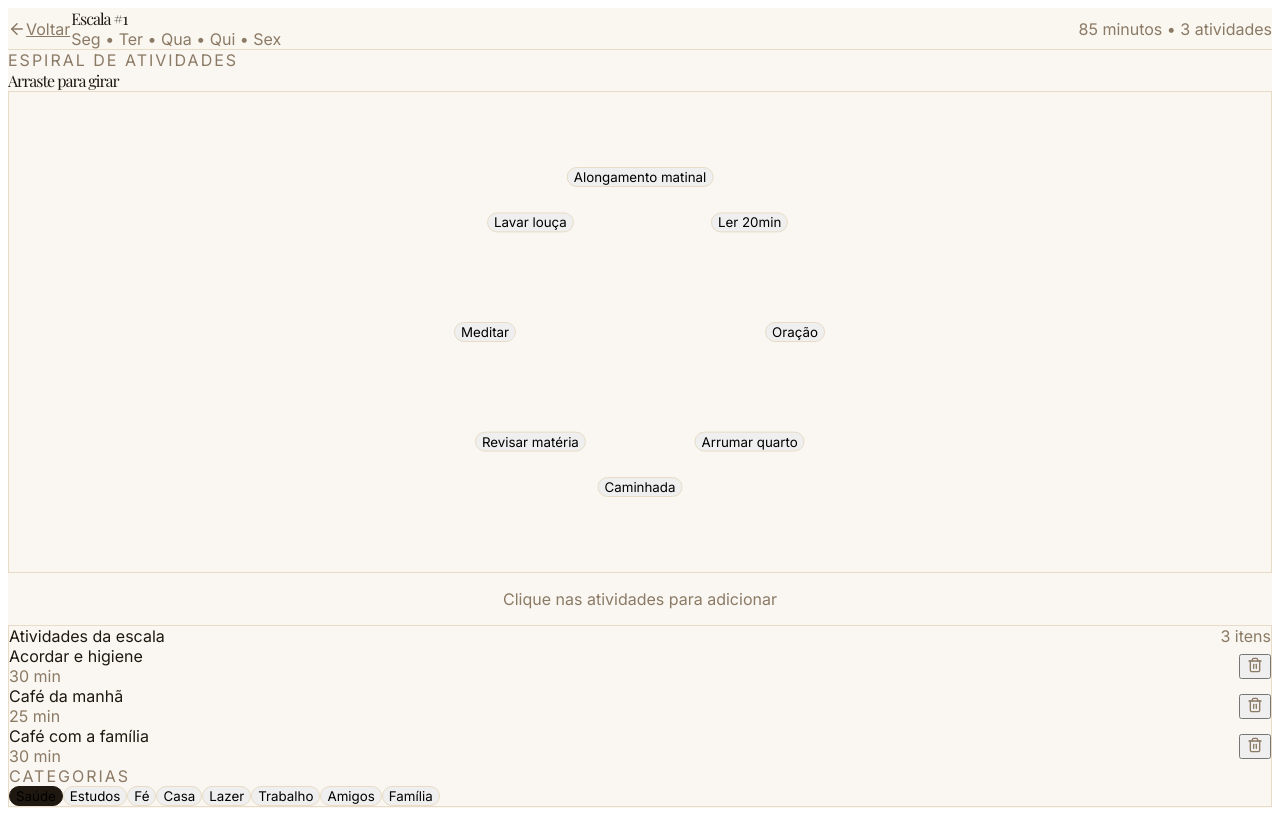
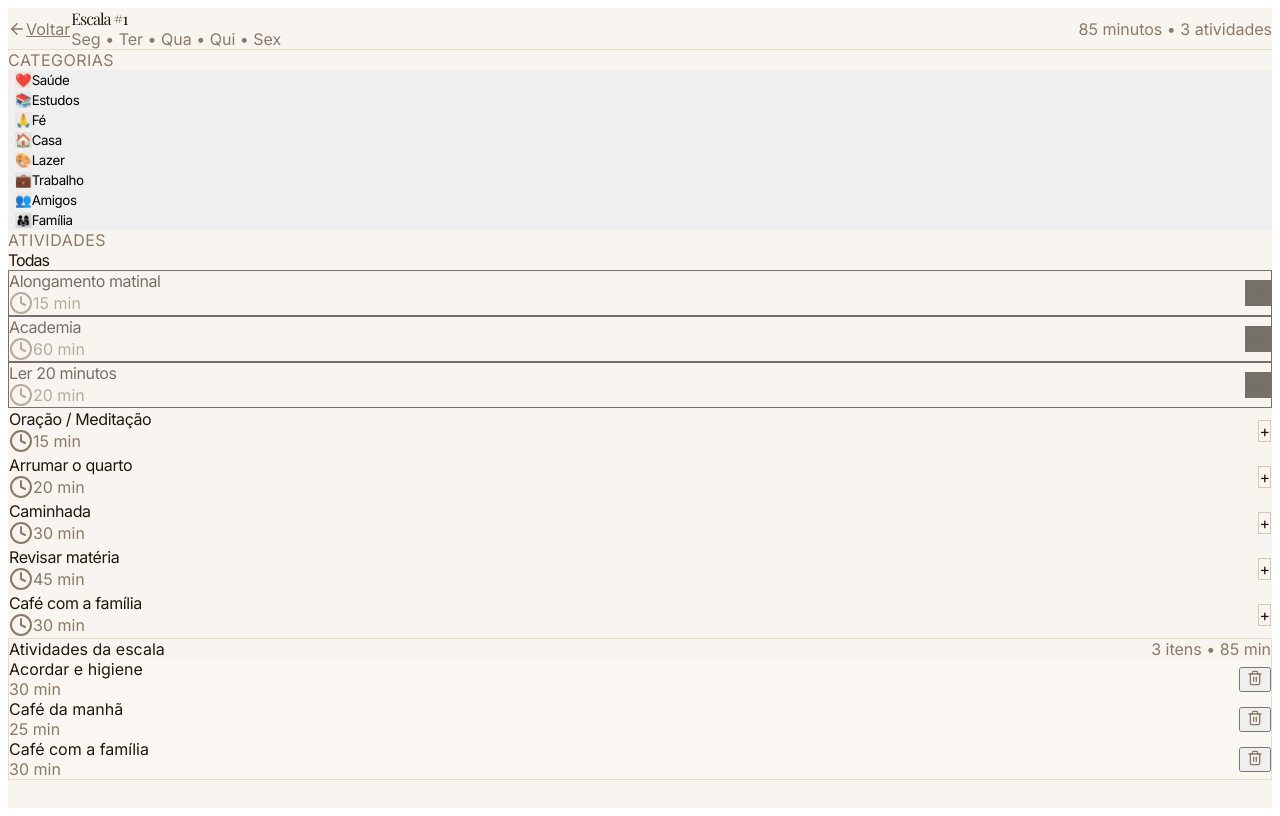
Before and after one commit to italo0machado/rotina-em-casa, a React (Vite) app in the folder frontend/: page /escala/1 in a window 1280 px wide. Built offline with nearby package versions, Linux system fonts and the light colour scheme.

Commit message:
feat: integra carousels verticais no EscalaEditor (Dashboard)

```diff
--- a/frontend/src/pages/EscalaEditor.tsx
+++ b/frontend/src/pages/EscalaEditor.tsx
@@ -1,7 +1,6 @@
 import { useParams, Link } from 'react-router-dom';
-import { ArrowLeft, Trash2 } from 'lucide-react';
+import { ArrowLeft, Trash2, Check, Clock } from 'lucide-react';
 import { useState } from 'react';
-import { motion, useMotionValue, useSpring } from 'framer-motion';
 
 interface Atividade {
   id: number;
@@ -10,10 +9,29 @@ interface Atividade {
   tipo?: string;
 }
 
-const CATEGORIAS = ['Saúde', 'Estudos', 'Fé', 'Casa', 'Lazer', 'Trabalho', 'Amigos', 'Família'];
+const CATEGORIAS = [
+  { nome: 'Saúde', cor: '#e07a5f', icon: '❤️' },
+  { nome: 'Estudos', cor: '#81b29a', icon: '📚' },
+  { nome: 'Fé', cor: '#b08968', icon: '🙏' },
+  { nome: 'Casa', cor: '#6d6875', icon: '🏠' },
+  { nome: 'Lazer', cor: '#e9c46a', icon: '🎨' },
+  { nome: 'Trabalho', cor: '#457b9d', icon: '💼' },
+  { nome: 'Amigos', cor: '#f4a261', icon: '👥' },
+  { nome: 'Família', cor: '#2a9d8f', icon: '👨‍👩‍👧' },
+];
 
+const TODAS_ATIVIDADES = [
+  { id: 1, nome: "Alongamento matinal", duracao: 15, tipo: 'Saúde' },
+  { id: 2, nome: "Academia", duracao: 60, tipo: 'Saúde' },
+  { id: 3, nome: "Ler 20 minutos", duracao: 20, tipo: 'Estudos' },
+  { id: 4, nome: "Oração / Meditação", duracao: 15, tipo: 'Fé' },
+  { id: 5, nome: "Arrumar o quarto", duracao: 20, tipo: 'Casa' },
+  { id: 6, nome: "Caminhada", duracao: 30, tipo: 'Lazer' },
+  { id: 7, nome: "Revisar matéria", duracao: 45, tipo: 'Estudos' },
+  { id: 8, nome: "Café com a família", duracao: 30, tipo: 'Família' },
+];
 
-// Atualizado: 05/06 21:50
+// Atualizado: 06/06 00:25
 export default function EscalaEditor() {
   const { id } = useParams();
 
@@ -23,38 +41,31 @@ export default function EscalaEditor() {
     { id: 2, nome: "Café da manhã", duracao: 25, tipo: 'Casa' },
     { id: 3, nome: "Café com a família", duracao: 30, tipo: 'Família' },
   ]);
-  const [categoriaSelecionada, setCategoriaSelecionada] = useState('Saúde');
+  const [categoriaSelecionada, setCategoriaSelecionada] = useState<string | null>(null);
 
-  // Espiral
-  const rotation = useMotionValue(0);
-  const springRotation = useSpring(rotation, { stiffness: 70, damping: 18 });
+  const totalMinutos = atividades.reduce((s, a) => s + a.duracao, 0);
 
-  const sugestoes = [
-    "Alongamento matinal", "Ler 20min", "Oração", "Arrumar quarto",
-    "Caminhada", "Revisar matéria", "Meditar", "Lavar louça"
-  ];
+  const atividadesFiltradas = TODAS_ATIVIDADES.filter(a =>
+    !categoriaSelecionada || a.tipo === categoriaSelecionada
+  );
 
-  const adicionarAtividade = (nome: string) => {
-    const nova: Atividade = {
-      id: Date.now(),
-      nome,
-      duracao: 20,
-      tipo: categoriaSelecionada
-    };
-    setAtividades([...atividades, nova]);
+  const adicionarAtividade = (atividade: Atividade) => {
+    if (!atividades.some(a => a.id === atividade.id)) {
+      setAtividades([...atividades, atividade]);
+    }
   };
 
   const removerAtividade = (id: number) => {
     setAtividades(atividades.filter(a => a.id !== id));
   };
 
-  const totalMinutos = atividades.reduce((s, a) => s + a.duracao, 0);
+  const jaAdicionada = (id: number) => atividades.some(a => a.id === id);
 
   return (
-    <div className="min-h-screen bg-[#faf7f2] text-[#1f1810]">
+    <div className="min-h-screen bg-[#f8f5f0] text-[#1f1810]">
       {/* Header */}
-      <nav className="border-b border-[#e8dcc6] bg-[#faf7f2]/95 backdrop-blur sticky top-0 z-50">
-        <div className="max-w-7xl mx-auto px-6 flex items-center justify-between h-20">
+      <nav className="border-b border-[#e8dcc6] bg-[#f8f5f0]/95 backdrop-blur sticky top-0 z-50">
+        <div className="max-w-screen-2xl mx-auto px-8 flex items-center justify-between h-20">
           <div className="flex items-center gap-4">
             <Link to="/dashboard" className="flex items-center gap-2 text-[#8b7a65] hover:text-[#1f1810]">
               <ArrowLeft size={18} /> Voltar
@@ -71,62 +82,114 @@ export default function EscalaEditor() {
         </div>
       </nav>
 
-      <div className="max-w-7xl mx-auto px-6 py-8">
-        <div className="grid lg:grid-cols-12 gap-8">
+      <div className="max-w-screen-2xl mx-auto px-8 py-10">
+        <div className="grid grid-cols-1 lg:grid-cols-12 gap-8">
 
-          {/* Espiral */}
-          <div className="lg:col-span-7">
-            <div className="mb-4 flex items-center justify-between">
+          {/* Carrossel Esquerdo - Categorias */}
+          <div className="lg:col-span-5">
+            <div className="mb-4 px-2">
+              <div className="text-sm font-medium tracking-[0.5px] text-[#8b7a65] uppercase">Categorias</div>
+            </div>
+
+            <div className="space-y-3 max-h-[620px] overflow-y-auto pr-3 custom-scroll">
+              {CATEGORIAS.map((cat, index) => {
+                const isActive = categoriaSelecionada === cat.nome;
+                return (
+                  <button
+                    key={index}
+                    onClick={() => setCategoriaSelecionada(cat.nome)}
+                    className={`
+                      w-full group relative overflow-hidden rounded-3xl border p-5 text-left flex items-center gap-4 transition-all
+                      ${isActive
+                        ? 'bg-white border-[#1f1810] shadow-lg'
+                        : 'bg-white/70 border-transparent hover:border-[#e8dcc6] hover:bg-white'
+                      }
+                    `}
+                  >
+                    <div
+                      className="w-12 h-12 rounded-2xl flex items-center justify-center text-3xl flex-shrink-0"
+                      style={{ backgroundColor: cat.cor + '18' }}
+                    >
+                      {cat.icon}
+                    </div>
                     <div>
-                <div className="text-sm tracking-[2px] text-[#8b7a65]">ESPIRAL DE ATIVIDADES</div>
-                <div className="font-serif text-3xl tracking-[-1px]">Arraste para girar</div>
+                      <div className="font-medium text-xl tracking-[-0.4px]">{cat.nome}</div>
+                    </div>
+                    {isActive && <Check className="ml-auto text-[#1f1810]" />}
+                  </button>
+                );
+              })}
             </div>
           </div>
 
-            <div className="bg-white border border-[#e8dcc6] rounded-3xl p-8 flex justify-center">
-              <div className="relative w-[480px] h-[480px] flex items-center justify-center">
-                <motion.div
-                  drag="x"
-                  dragMomentum={false}
-                  onDrag={(_, info) => rotation.set(rotation.get() + info.delta.x * 0.9)}
-                  style={{ rotate: springRotation }}
-                  className="relative w-[400px] h-[400px] cursor-grab active:cursor-grabbing"
+          {/* Carrossel Direito - Atividades */}
+          <div className="lg:col-span-7">
+            <div className="mb-4 px-2 flex justify-between items-end">
+              <div>
+                <div className="text-sm font-medium tracking-[0.5px] text-[#8b7a65] uppercase">Atividades</div>
+                <div className="text-3xl tracking-[-1px] font-medium">
+                  {categoriaSelecionada || 'Todas'}
+                </div>
+              </div>
+              {categoriaSelecionada && (
+                <button onClick={() => setCategoriaSelecionada(null)} className="text-sm text-[#8b7a65]">
+                  Limpar
+                </button>
+              )}
+            </div>
+
+            <div className="max-h-[620px] overflow-y-auto pr-3 custom-scroll space-y-3">
+              {atividadesFiltradas.map((atividade) => {
+                const adicionada = jaAdicionada(atividade.id);
+                const cor = CATEGORIAS.find(c => c.nome === atividade.tipo)?.cor || '#b89a6f';
+
+                return (
+                  <div
+                    key={atividade.id}
+                    onClick={() => !adicionada && adicionarAtividade(atividade)}
+                    className={`
+                      group flex items-center gap-5 border rounded-3xl p-6 cursor-pointer transition-all
+                      ${adicionada
+                        ? 'bg-white border-[#1f1810] opacity-60'
+                        : 'bg-white/70 border-transparent hover:border-[#e8dcc6] hover:bg-white'
+                      }
+                    `}
                   >
-                  {sugestoes.map((nome, index) => {
-                    const angle = (index / sugestoes.length) * 360;
-                    const radius = 155;
-                    return (
-                      <button
-                        key={index}
-                        onClick={() => adicionarAtividade(nome)}
-                        className="absolute px-5 py-2 text-sm bg-white border border-[#e8dcc6] rounded-full hover:border-[#b89a6f] active:scale-95 transition-all whitespace-nowrap"
-                        style={{
-                          left: '50%',
-                          top: '50%',
-                          transform: `translate(-50%, -50%) rotate(${angle}deg) translateY(-${radius}px) rotate(-${angle}deg)`
-                        }}
-                      >
-                        {nome}
-                      </button>
+                    <div
+                      className="w-2 h-12 rounded-full flex-shrink-0"
+                      style={{ backgroundColor: cor }}
+                    />
+
+                    <div className="flex-1">
+                      <div className="font-medium text-xl tracking-[-0.4px]">{atividade.nome}</div>
+                      <div className="flex items-center gap-2 text-sm text-[#8b7a65] mt-1">
+                        <Clock className="w-4 h-4" /> {atividade.duracao} min
+                      </div>
+                    </div>
+
+                    <div className={`
+                      w-9 h-9 rounded-2xl border flex items-center justify-center flex-shrink-0
+                      ${adicionada ? 'bg-[#1f1810] border-[#1f1810]' : 'border-[#d4c9b3] group-hover:border-[#b89a6f]'}
+                    `}>
+                      {adicionada ? <Check className="text-white w-4 h-4" /> : <span className="text-xs">+</span>}
+                    </div>
+                  </div>
                 );
               })}
-                </motion.div>
             </div>
           </div>
-            <p className="text-center text-sm text-[#8b7a65] mt-4">Clique nas atividades para adicionar</p>
+
+          {/* Lista de Atividades Selecionadas */}
+          <div className="lg:col-span-12 mt-8">
+            <div className="bg-white border border-[#e8dcc6] rounded-3xl p-8">
+              <div className="flex justify-between mb-6">
+                <div className="font-medium text-xl">Atividades da escala</div>
+                <div className="text-sm text-[#8b7a65]">{atividades.length} itens • {totalMinutos} min</div>
               </div>
 
-          {/* Lista de Atividades */}
-          <div className="lg:col-span-5">
-            <div className="bg-white border border-[#e8dcc6] rounded-3xl p-7 sticky top-24">
-              <div className="flex items-center justify-between mb-6">
-                <div className="font-medium">Atividades da escala</div>
-                <div className="text-sm text-[#8b7a65]">{atividades.length} itens</div>
-              </div>
-
-              <div className="space-y-2 mb-8">
               {atividades.length > 0 ? (
-                  atividades.map((atividade) => (
+                <div className="grid md:grid-cols-2 lg:grid-cols-3 gap-3">
+                  {atividades.map((atividade) => (
                     <div key={atividade.id} className="flex items-center justify-between bg-[#faf7f2] px-5 py-4 rounded-2xl">
                       <div>
                         <div>{atividade.nome}</div>
@@ -136,29 +199,11 @@ export default function EscalaEditor() {
                         <Trash2 size={16} />
                       </button>
                     </div>
-                  ))
-                ) : (
-                  <div className="text-center py-8 text-[#8b7a65]">Nenhuma atividade adicionada</div>
-                )}
-              </div>
-
-              {/* Categorias */}
-              <div className="text-xs tracking-[2px] text-[#8b7a65] mb-3">CATEGORIAS</div>
-              <div className="flex flex-wrap gap-2">
-                {CATEGORIAS.map(cat => (
-                  <button
-                    key={cat}
-                    onClick={() => setCategoriaSelecionada(cat)}
-                    className={`px-4 py-1.5 text-sm rounded-full border transition-all ${
-                      categoriaSelecionada === cat
-                        ? 'bg-[#1f1810] text-white border-[#1f1810]'
-                        : 'border-[#e8dcc6] hover:border-[#b89a6f]'
-                    }`}
-                  >
-                    {cat}
-                  </button>
                   ))}
                 </div>
+              ) : (
+                <div className="text-center py-12 text-[#8b7a65]">Nenhuma atividade adicionada ainda</div>
+              )}
             </div>
           </div>
 
```
Lines whose indentation alone changed are shown as unchanged.
